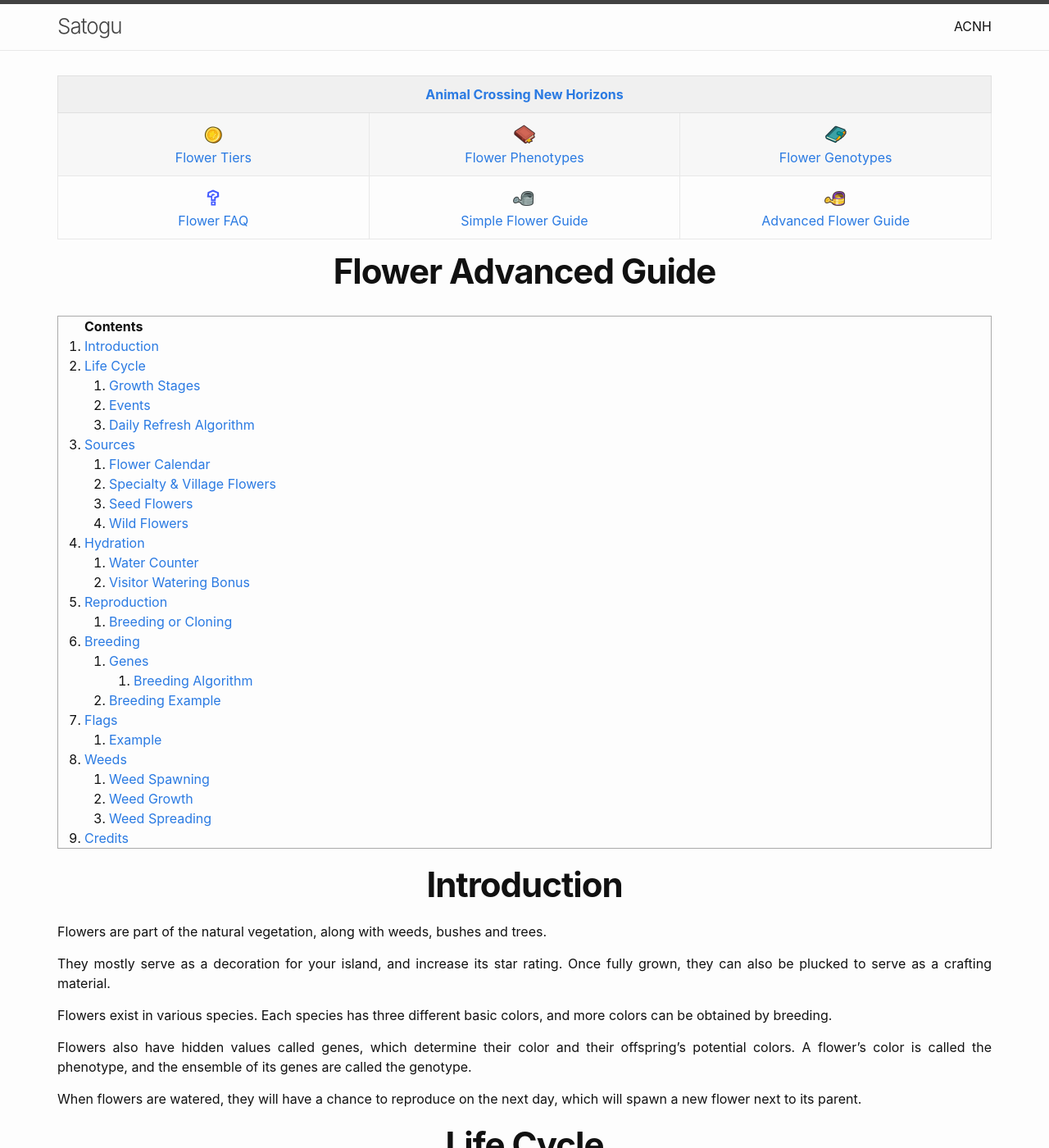
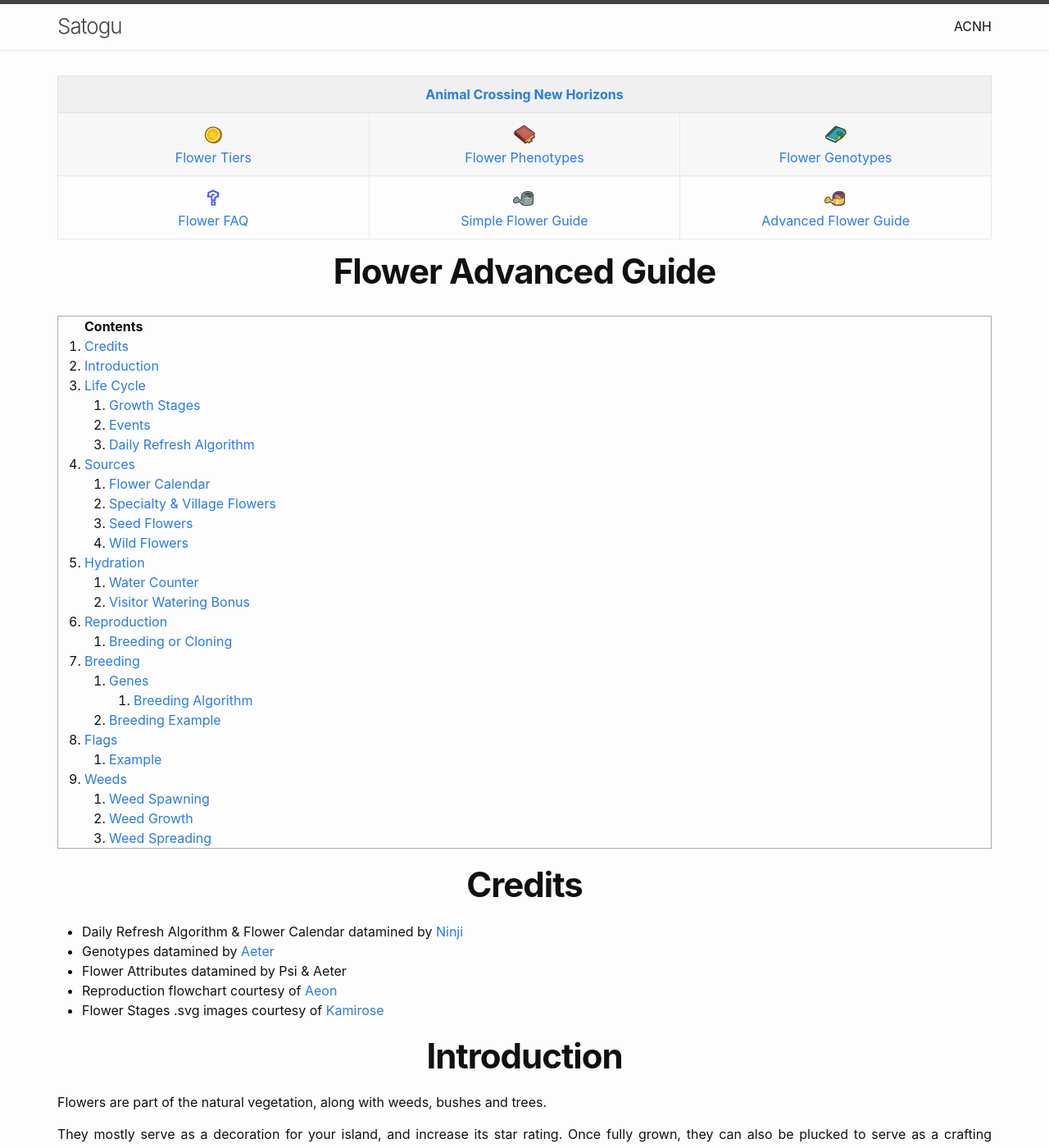
Before and after one commit to aiterusawato/satogu, a Jekyll site: the page built from acnh/flowers/advanced.md, in a window 1280 px wide and 1400 px high. Shown: the whole window at 82% size. Built offline with Jekyll 4.4.1, drawn with Linux system fonts in a browser that asks for light colours; some of the changed text lies outside the part shown.

Commit message:
Add credits

```diff
--- a/acnh/flowers/advanced.md
+++ b/acnh/flowers/advanced.md
@@ -7,6 +7,14 @@
 
 * Contents
 {:toc}
+# Credits
+
+* Daily Refresh Algorithm & Flower Calendar datamined by [Ninji](https://twitter.com/_Ninji)
+* Genotypes datamined by [Aeter](https://twitter.com/aiterusawato)
+* Flower Attributes datamined by Psi & Aeter
+* Reproduction flowchart courtesy of [Aeon](https://twitter.com/AeonSake)
+* Flower Stages .svg images courtesy of [Kamirose](https://twitter.com/kamirose)
+
 # Introduction
 
 Flowers are part of the natural vegetation, along with weeds, bushes and trees.
```
Also changed, not shown: other parts of acnh/flowers/advanced.md (+3 -5 lines).
